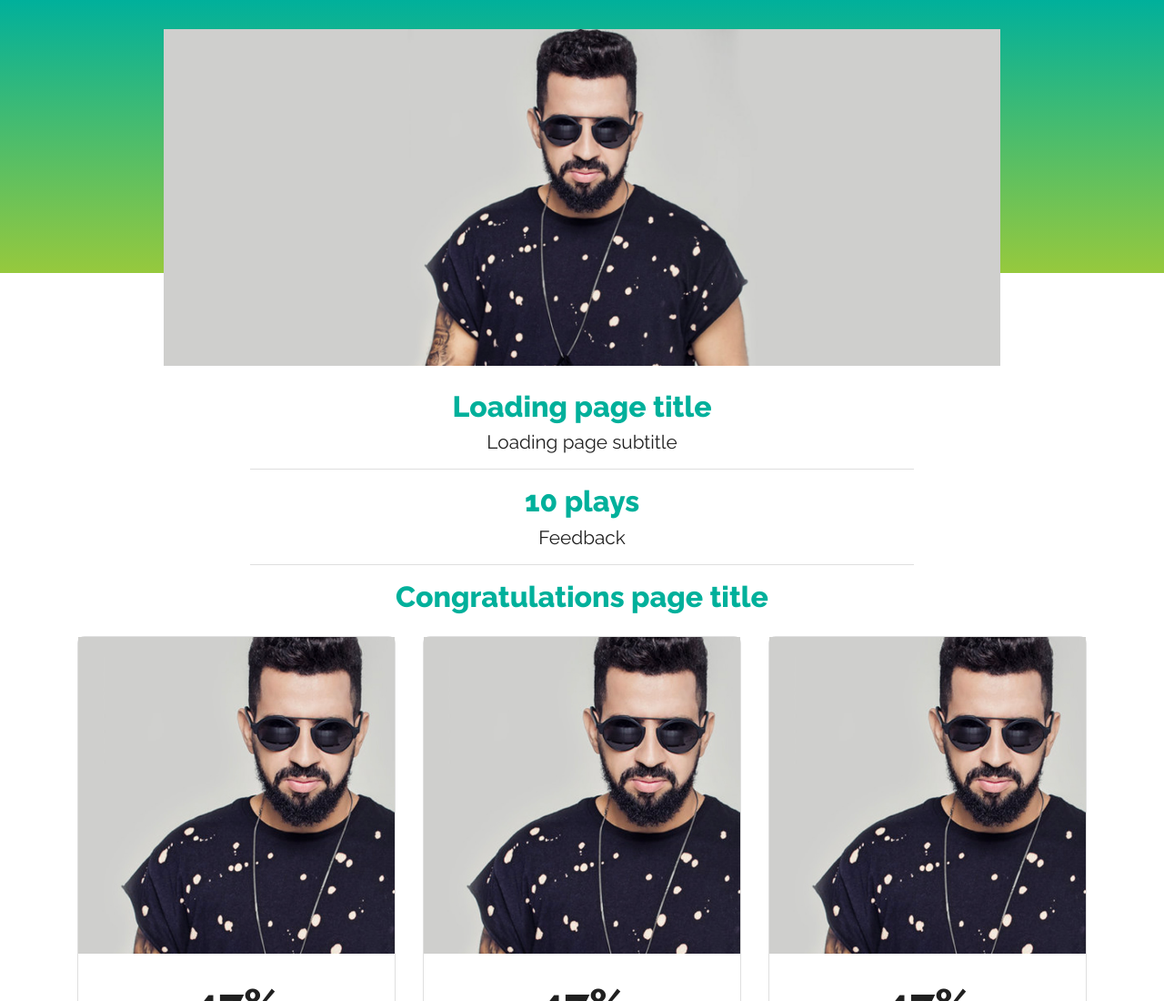
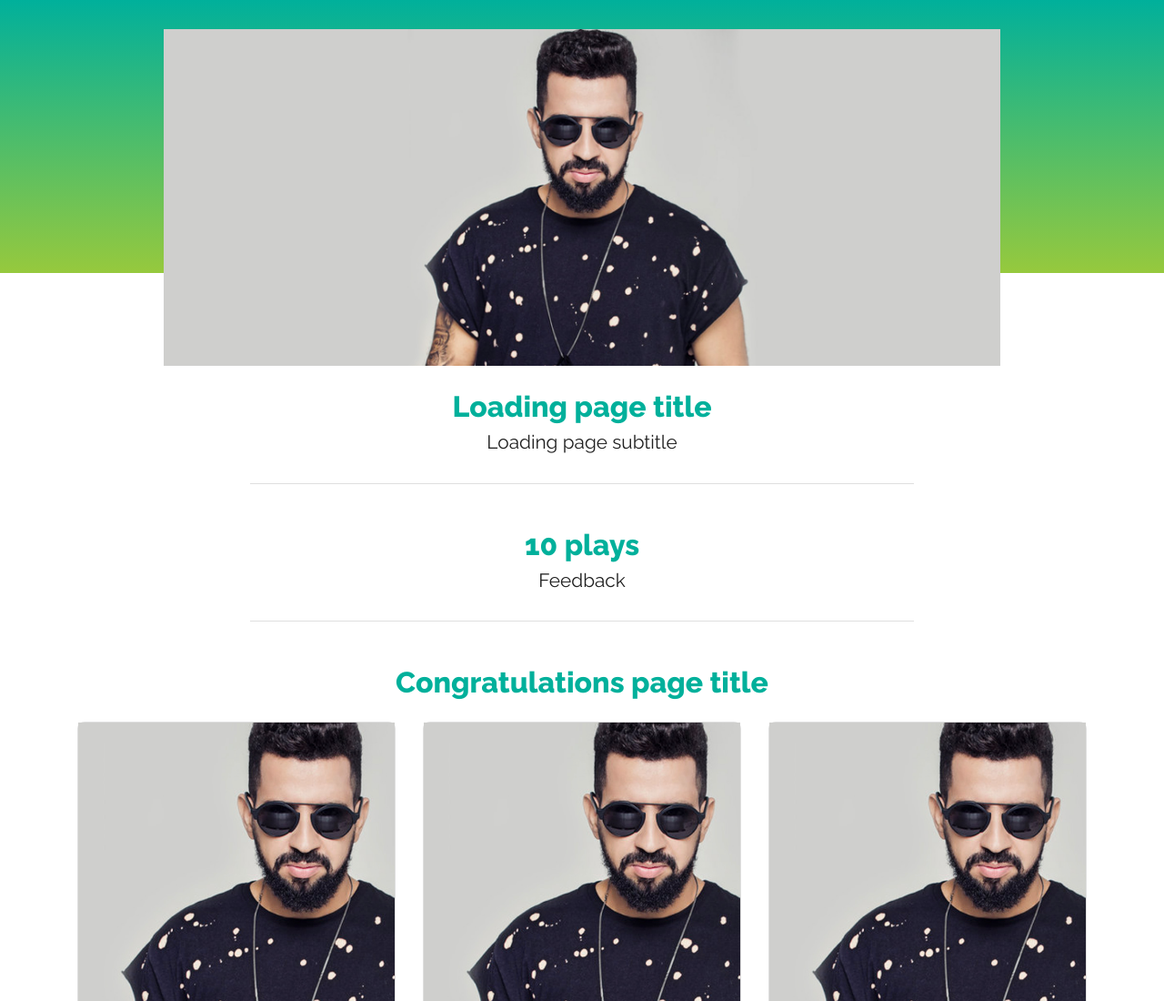
Before and after one commit to rodr189-sme/streaming-rescue, a plain HTML site: page page-4.html in a window 1280 px wide. Shown: the top 1100 px of the page at 91% size. Drawn offline with nearby package versions, Linux system fonts and the light colour scheme.

Commit message:
fix bottom top

```diff
--- a/css/custom.css
+++ b/css/custom.css
@@ -142,6 +142,11 @@ footer {
 	border-radius: 0.5rem;
 }
 
+.large-top {
+	margin-top: 1.5em;
+}
+
+
 .large-bottom {
 	margin-bottom: 1.5em;
 }
--- a/page-4.html
+++ b/page-4.html
@@ -53,12 +53,12 @@
 			<div class='row text-center'>
 				<div class="col-lg-8 offset-lg-2">
 					<h1 class='title animated fadeInUp color bold-font'>Loading page title</h1>
-					<h2 class='description animated fadeInUp'>Loading page subtitle</h2>
+					<h2 class='description animated fadeInUp large-bottom'>Loading page subtitle</h2>
 					<hr class='animated fadeInUp'>
-					<h1 class='title animated fadeInUp color bold-font'>10 plays</h1>
-					<h2 class='description animated fadeInUp'>Feedback</h2>
+					<h1 class='title animated fadeInUp color bold-font large-top'>10 plays</h1>
+					<h2 class='description animated fadeInUp large-bottom'>Feedback</h2>
 					<hr class='animated fadeInUp'>
-					<h1 class='title animated fadeInUp color bold-font'>Congratulations page title</h1>
+					<h1 class='title animated fadeInUp color bold-font large-top'>Congratulations page title</h1>
 				</div>
 			</div>
 
```
Also changed, not shown: 1 other file.
